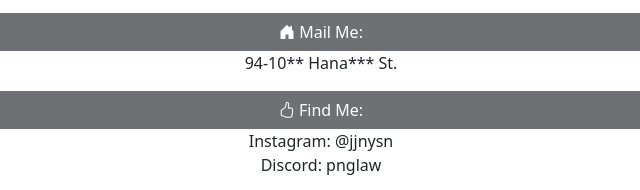
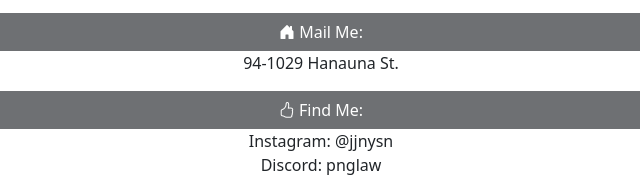
Before and after one commit to jayjayad/JaynesonEport, a plain HTML site: page index.html in a window 1280 px wide. Shown: the part 986-1176 px from the top of the page, 319-959 px from the left. Drawn offline with nearby package versions, Linux system fonts and the light colour scheme.

Commit message:
Update index.html

```diff
--- a/index.html
+++ b/index.html
@@ -88,7 +88,7 @@
                     <i class="bi bi-house-door-fill"></i>
                     Mail Me:
                 </button>
-                <p class="text-center">94-10** Hana*** St.</p>
+                <p class="text-center">94-1029 Hanauna St.</p>
 
                 <button role="button" class="btn btn-dark disabled w-100">
                     <i class="bi bi-hand-thumbs-up"></i>
```
